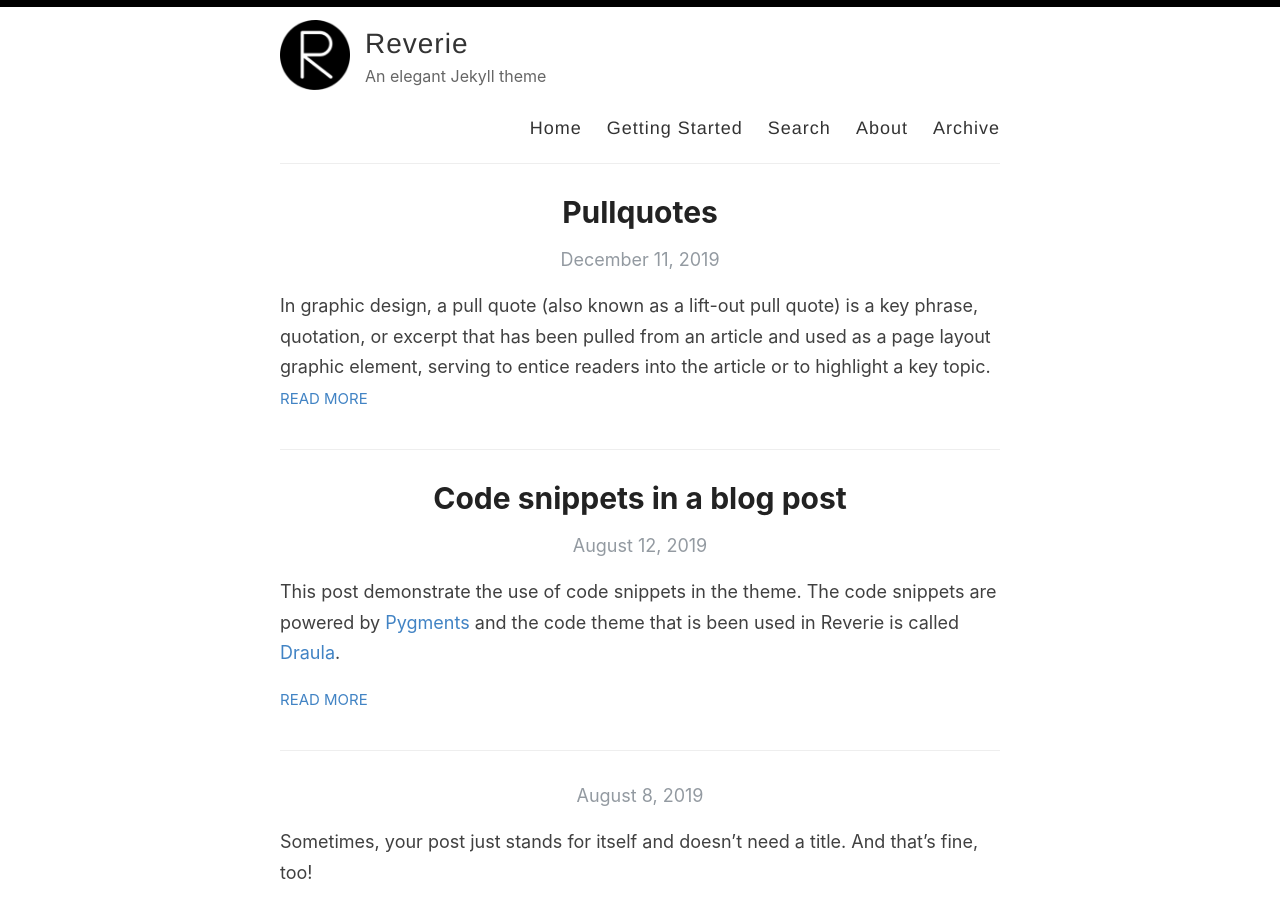
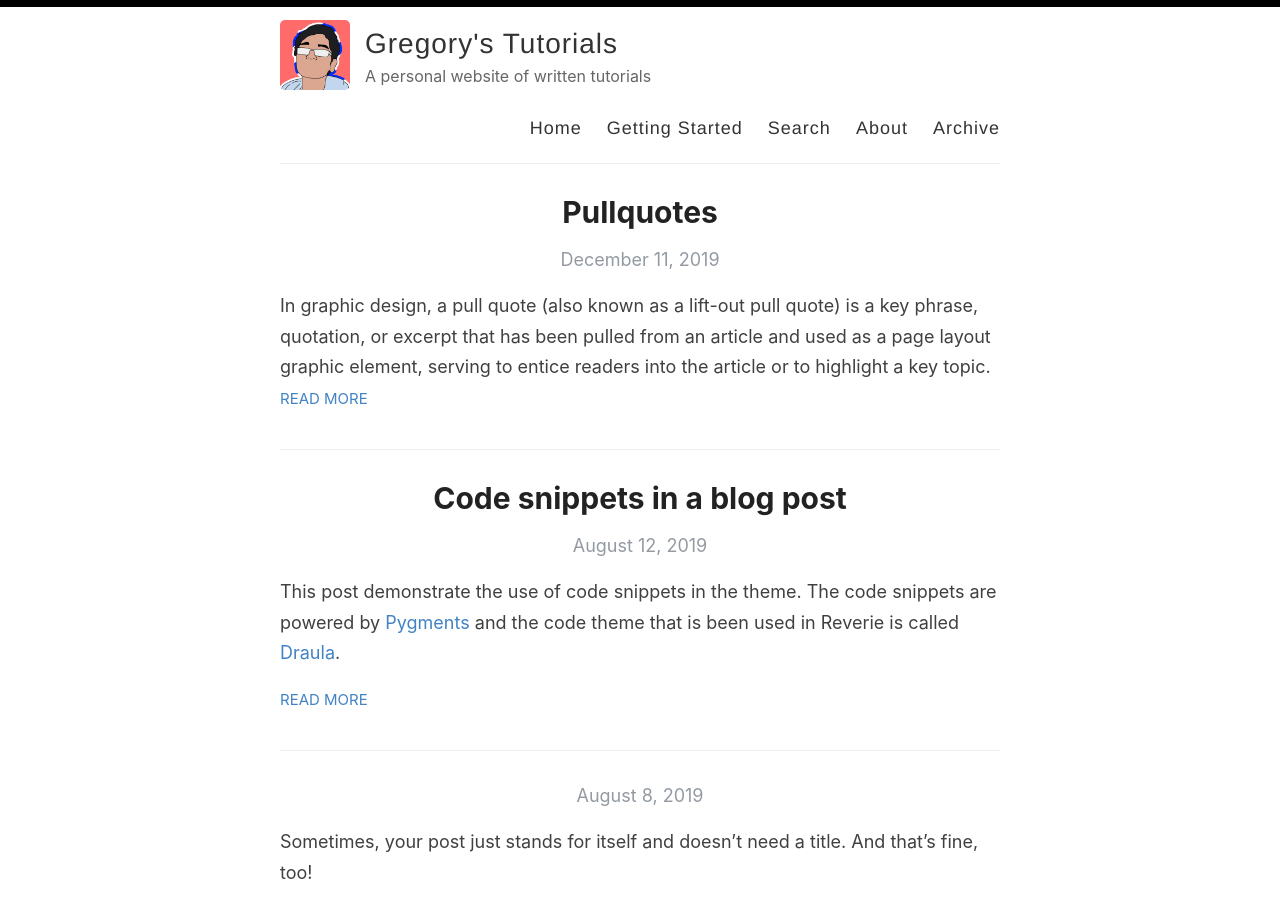
Before and after one commit to gregorydsouza/gregorydsouza.github.io, a Jekyll site: the page built from index.html, in a window 1280 px wide and 900 px high. Built offline with Jekyll 4.4.1, drawn with Linux system fonts in a browser that asks for light colours; the list of posts is cut into pages by our own code.

Commit message:
Setup Configuration file

```diff
--- a/_config.yml
+++ b/_config.yml
@@ -3,16 +3,16 @@
 #
 
 # Name of your site (displayed in the header)
-name: Reverie
+name: Gregory's Tutorials
 
 # Name of the author
-author: Amit Merchant
+author: Gregory Dsouza
 
 # Short bio or description (displayed in the header)
-description: An elegant Jekyll theme
+description: A personal website of written tutorials
 
 # URL of your avatar or profile pic (you could use your GitHub profile pic)
-avatar: /images/reverie.png
+avatar: /images/PersonalBranding/animated_pfp_512px.gif
 
 #
 # Flags below are optional
@@ -20,21 +20,21 @@ avatar: /images/reverie.png
 
 # Includes an icon in the footer for each username you enter
 footer-links:
-  dribbble:
-  email: amit.d.merchant@gmail.com
-  facebook:
-  flickr:
-  github: amitmerchant1990/reverie
-  instagram:
-  linkedin:
-  pinterest:
-  rss: rss
-  twitter: amit_merchant
-  stackoverflow:
-  youtube: # channel/<your_long_string> or user/<user-name>
-  googleplus: # anything in your profile username that comes after plus.google.com/
-  playconsole:
-  mastodon: # <your-mastodon-instance>/@<your-user-name> eg. fosstodon.org/@username
+    dribbble:
+    email: gregory@ggg777.com
+    facebook:
+    flickr:
+    github: gregorydsouza/gregorydsouza.github.io
+    instagram:
+    linkedin:
+    pinterest:
+    rss: rss
+    twitter:
+    stackoverflow:
+    youtube: # channel/<your_long_string> or user/<user-name>
+    googleplus: # anything in your profile username that comes after plus.google.com/
+    playconsole:
+    mastodon: # <your-mastodon-instance>/@<your-user-name> eg. fosstodon.org/@username
 
 # Enter your Disqus shortname (not your username) to enable commenting on posts
 # You can find your shortname on the Settings page of your Disqus account
@@ -48,14 +48,14 @@ google_analytics: UA-43339302-11
 
 # Your website URL (e.g. http://amitmerchant1990.github.io or http://www.amitmerchant.com)
 # Used for Sitemap.xml and your RSS feed
-url: http://www.amitmerchant.com/reverie
-enforce_ssl: https://www.amitmerchant.com/reverie
+url: https://gregorydsouza.github.io
+enforce_ssl: https://gregorydsouza.github.io
 
 # If you're hosting your site at a Project repository on GitHub pages
 # (http://yourusername.github.io/repository-name)
 # and NOT your User repository (http://yourusername.github.io)
 # then add in the baseurl here, like this: "/repository-name"
-baseurl: "/reverie"
+baseurl: ""
 
 #
 # !! You don't need to change any of the configuration flags below !!
@@ -68,34 +68,34 @@ version: v1.2.0
 
 # Jekyll 3 now only supports Kramdown for Markdown
 kramdown:
-  # Use GitHub flavored markdown, including triple backtick fenced code blocks
-  input: GFM
-  # Jekyll 3 and GitHub Pages now only support rouge for syntax highlighting
-  syntax_highlighter: rouge
-  syntax_highlighter_opts:
-    # Use existing pygments syntax highlighting css
-    css_class: 'highlight'
+    # Use GitHub flavored markdown, including triple backtick fenced code blocks
+    input: GFM
+    # Jekyll 3 and GitHub Pages now only support rouge for syntax highlighting
+    syntax_highlighter: rouge
+    syntax_highlighter_opts:
+        # Use existing pygments syntax highlighting css
+        css_class: "highlight"
 
 # Set the Sass partials directory, as we're using @imports
 sass:
-  style: :expanded # You might prefer to minify using :compressed
+    style: :expanded # You might prefer to minify using :compressed
 
 # Use the following plug-ins
 plugins:
-  - jekyll-sitemap # Create a sitemap using the official Jekyll sitemap gem
-  - jekyll-feed # Create an Atom feed using the official Jekyll feed gem
-  - jekyll-seo-tag
-  - jekyll-paginate
+    - jekyll-sitemap # Create a sitemap using the official Jekyll sitemap gem
+    - jekyll-feed # Create an Atom feed using the official Jekyll feed gem
+    - jekyll-seo-tag
+    - jekyll-paginate
 
-include: ['_pages']
+include: ["_pages"]
 
 paginate: 6
 paginate_path: /page:num/
 
 # Exclude these files from your production _site
 exclude:
-  - Gemfile
-  - Gemfile.lock
-  - LICENSE
-  - README.md
-  - CNAME
+    - Gemfile
+    - Gemfile.lock
+    - LICENSE
+    - README.md
+    - CNAME
```
Also changed, not shown: images/PersonalBranding/animated_pfp_512px.gif (added), images/PersonalBranding/frame1.png (added), images/PersonalBranding/frame2.png (added), images/PersonalBranding/frame3.png (added), images/PersonalBranding/frame4.png (added), images/PersonalBranding/transparent/frame1.png (added), images/PersonalBranding/transparent/frame2.png (added), images/PersonalBranding/transparent/frame3.png (added), images/PersonalBranding/transparent/frame4.png (added), images/PersonalBranding/transparent/frame5.png (added), images/PersonalBranding/transparent/outline_transparent_nopause.gif (added), images/PersonalBranding/transparent/outline_transparent_whitepause.gif (added), images/PersonalBranding/transparent/outline_transparent_whitepause_512px.gif (added).
